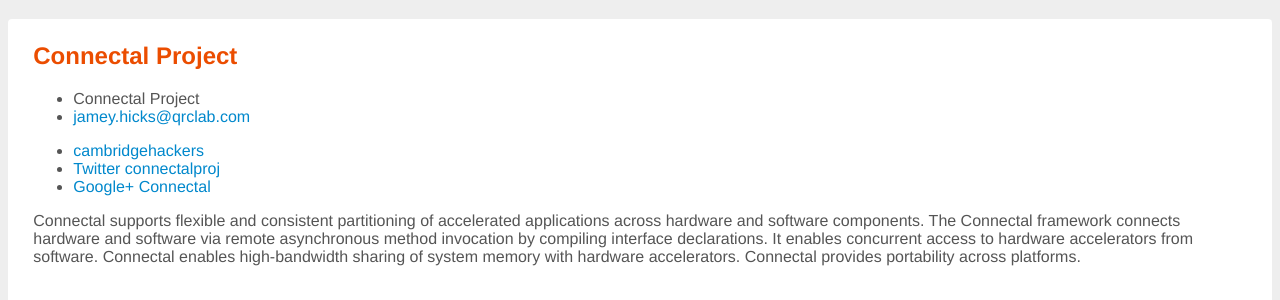
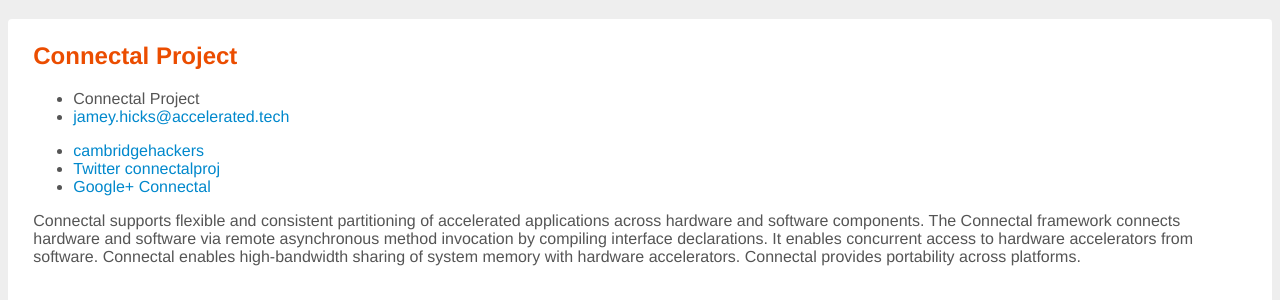
Before and after one commit to cambridgehackers/cambridgehackers.github.io, a Jekyll site: the page built from archive.md, in a window 1280 px wide. Shown: the part 672-972 px from the top of the page. Built offline with Jekyll 4.4.1, drawn with Linux system fonts in a browser that asks for light colours; some web fonts are replaced.

Commit message:
updated email

```diff
--- a/_config.yml
+++ b/_config.yml
@@ -1,6 +1,6 @@
 # Site settings
 title: Connectal Project
-email: jamey.hicks@qrclab.com
+email: jamey.hicks@accelerated.tech
 description: > # this means to ignore newlines until "baseurl:"
   Connectal supports flexible and consistent partitioning of
   accelerated applications across hardware and software
```
